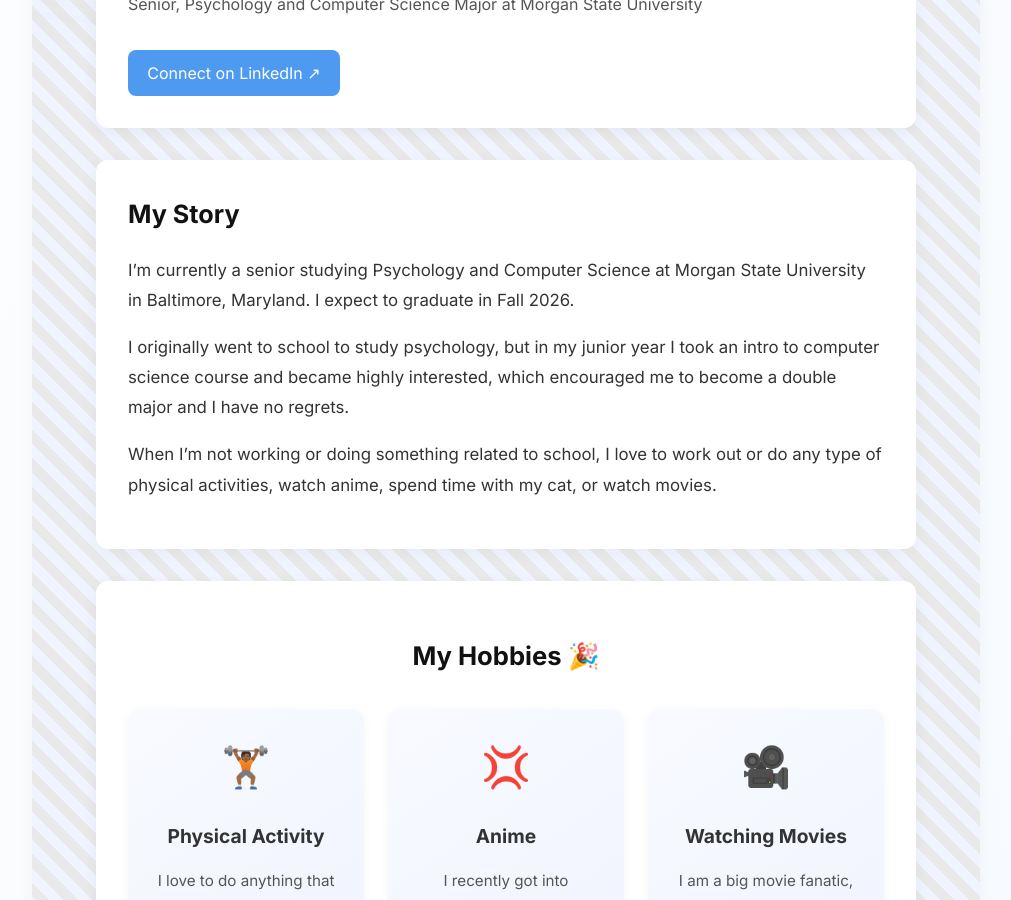
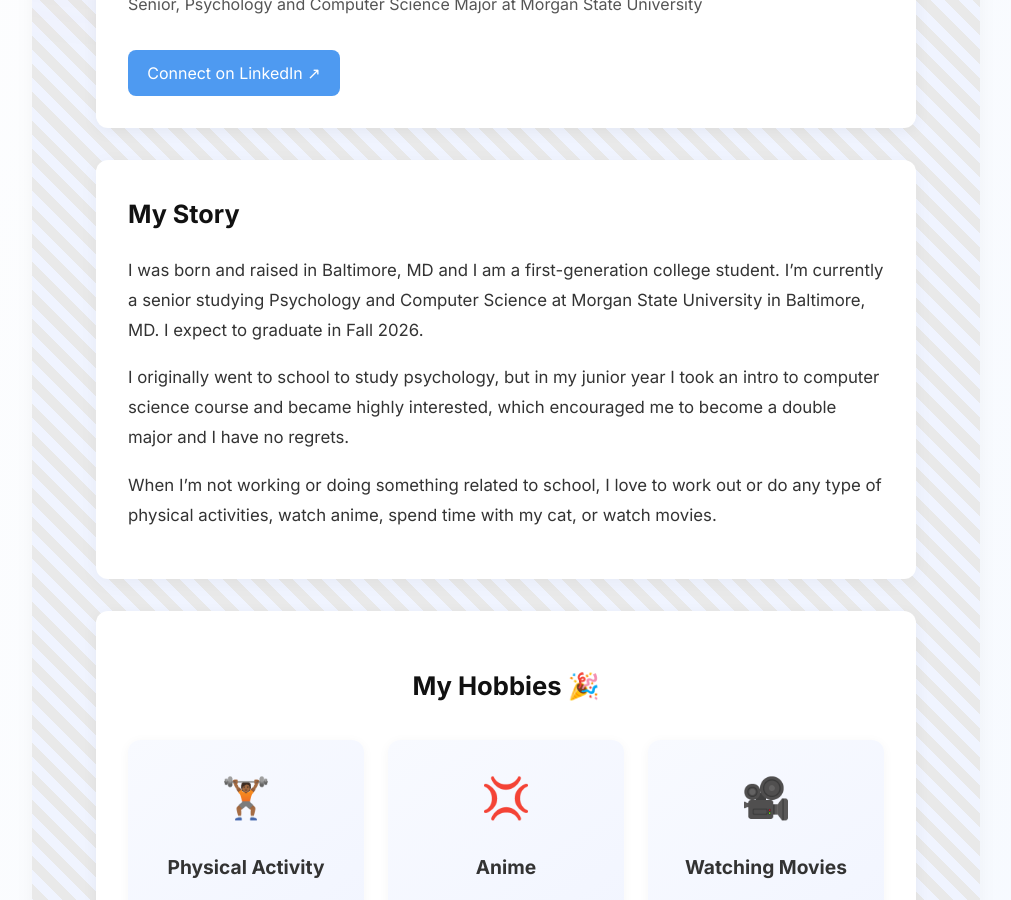
Before and after one commit to skysaw13/skysaw13.github.io, a Jekyll site: the page built from pages/about-me.md, in a window 1280 px wide and 900 px high, scrolled down 390 px. Shown: the whole window, without its empty margins (260-1271 px from the left). Built offline with Jekyll 4.4.1, drawn with Linux system fonts in a browser that asks for light colours.

Commit message:
Update about-me.md

```diff
--- a/pages/about-me.md
+++ b/pages/about-me.md
@@ -9,7 +9,7 @@ about:
   image: assets/images/me.png
   linkedin: https://www.linkedin.com/feed/
   bio: |
-    I’m currently a senior studying Psychology and Computer Science at Morgan State University in Baltimore, Maryland. I expect to graduate in Fall 2026.
+    I was born and raised in Baltimore, MD and I am a first-generation college student. I’m currently a senior studying Psychology and Computer Science at Morgan State University in Baltimore, MD. I expect to graduate in Fall 2026.
 
     I originally went to school to study psychology, but in my junior year I took an intro to computer science course and became highly interested, which encouraged me to become a double major and I have no regrets.
 
```
